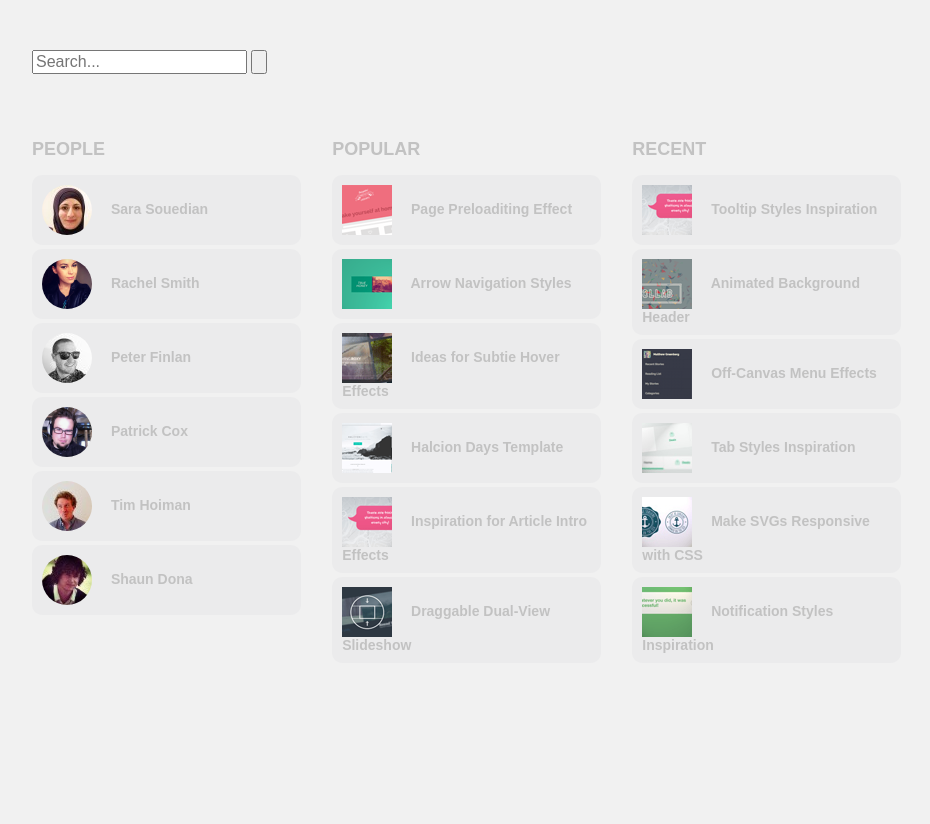
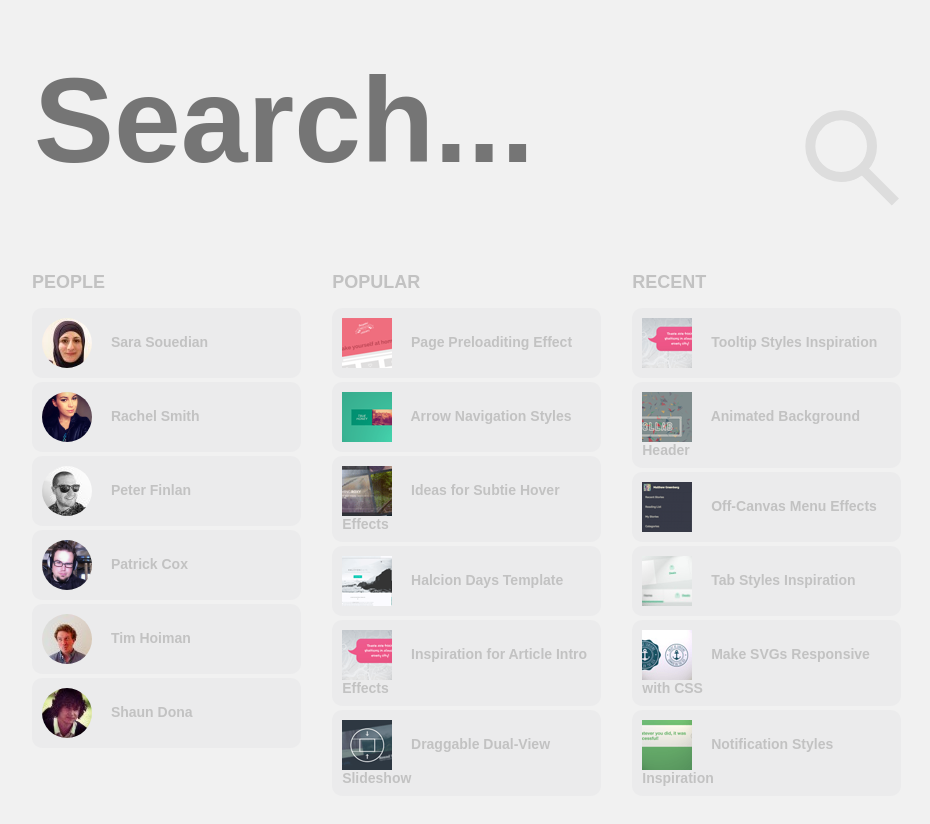
Before and after one commit to ArtemTimoshenko/huge-search, a plain HTML site: page index.html in a window 1280 px wide. Shown: the whole page, without its empty margins (160-1090 px from the left). Before the commit the page ends 800 px from the top, so only its background shows below. Drawn offline with Linux system fonts and the light colour scheme.

Commit message:
edited search

```diff
--- a/css/style.css
+++ b/css/style.css
@@ -18,6 +18,33 @@ main{
 	max-width: 70%;
 	margin: 50px auto;
 }
+
+input[type="search"]{
+	outline: none;
+	background-color: #F1F1F1;
+	border: none;
+	font-size: 120px;
+	font-weight: bold;
+	max-width: 85%;
+
+}
+
+input[type="search"]:focus{
+	color: #ec5a62;
+}
+
+
+input[type="submit"]{
+
+	height: 100px;
+	width: 100px;
+	background: url("../image/magnifier.svg") no-repeat;
+	border: none;
+	outline: none;
+}
+
+input[type="submit"]::-placeholder {color:red; font-size: 90px;}
+input[type="submit"]::-webkit-input-placeholder {color:red; font-size: 90px;}
 
 .ba-column{
 	vertical-align: top;
@@ -69,6 +96,6 @@ a:hover{
 }
 
 img{
-vertical-align: middle; /*почему*/
-margin-right: 15px;
+	vertical-align: middle; /*почему*/
+	margin-right: 15px;
 }
```
